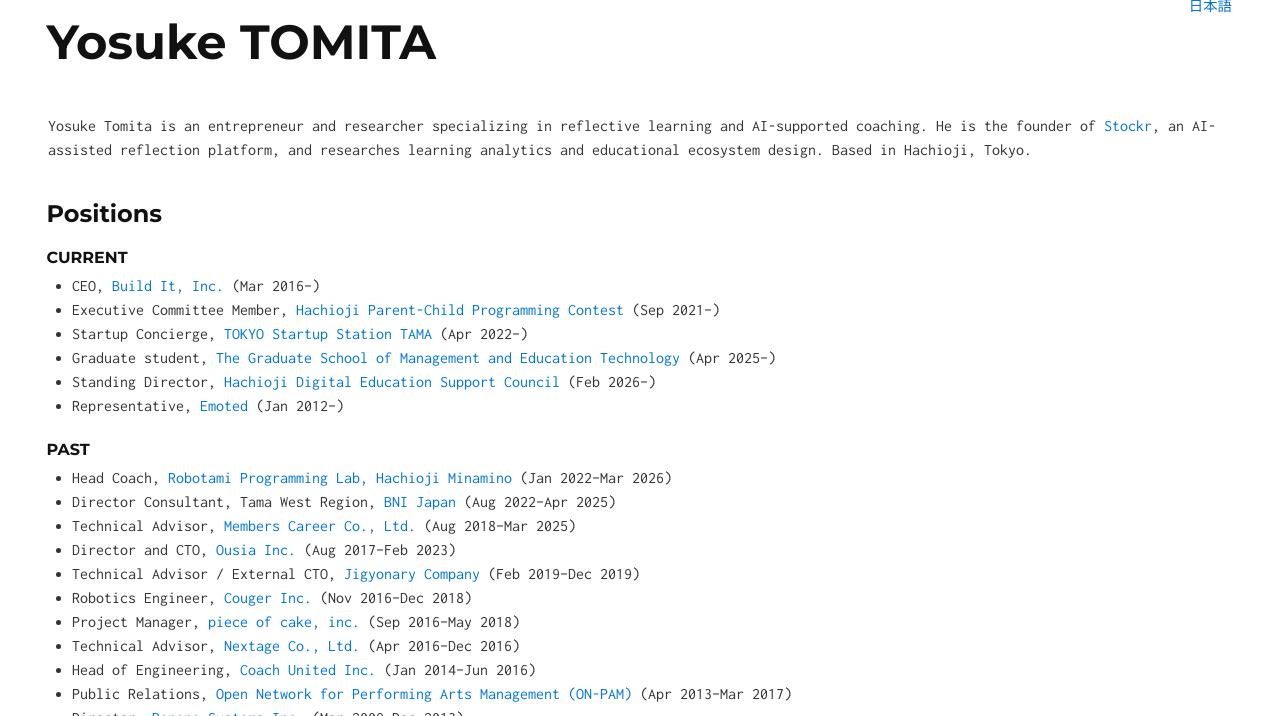
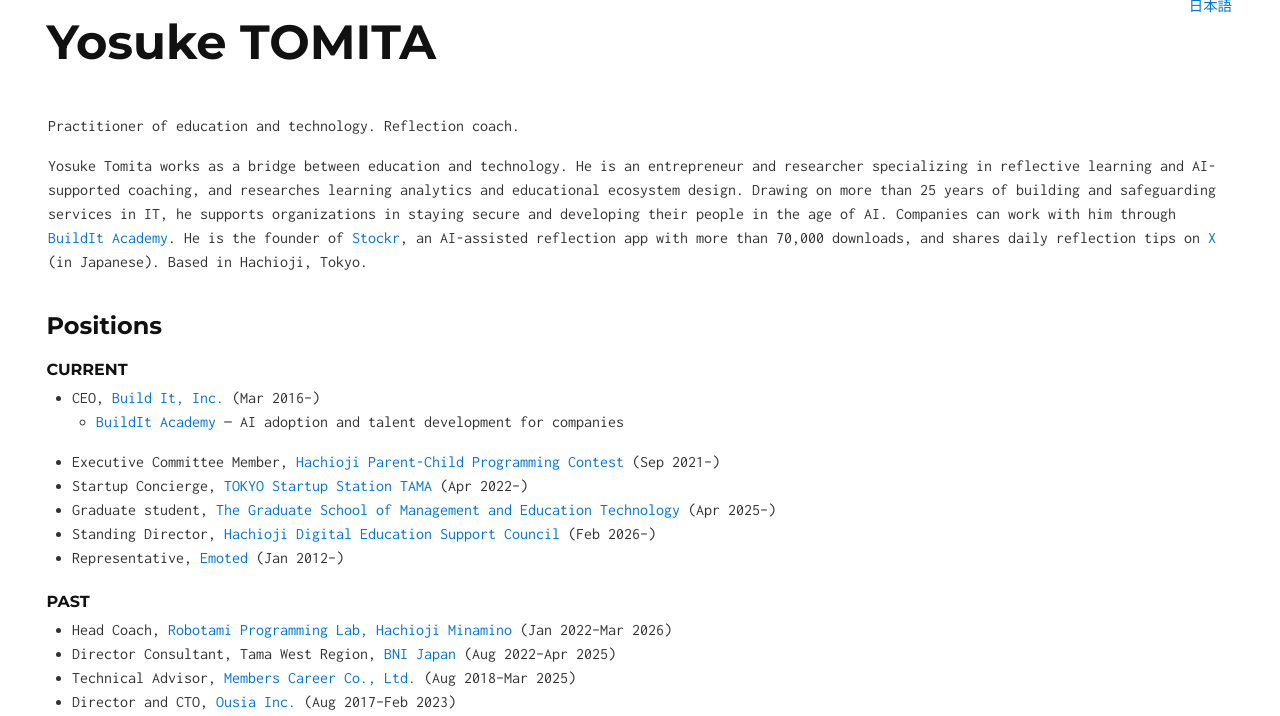
Before and after one commit to tmtysk/tmtysk.github.io, a Jekyll site: the page built from en/index.md, in a window 1280 px wide and 900 px high, cut to the strip 184-900 px from the top of the window. Built offline with Jekyll 4.4.1, drawn with Linux system fonts in a browser that asks for light colours.

Commit message:
add link.

```diff
--- a/_config.yml
+++ b/_config.yml
@@ -1,7 +1,7 @@
 # Site settings
 title: Yosuke TOMITA
 tag_text: Yosuke TOMITA
-description: 東京都八王子市で活動している起業家です. 教育テックのプロフェッショナル, 研究者, ふりかえりコーチ.
+description: 教育の現場とテクノロジーの架け橋に。教育×テクノロジーの実践者、ふりかえりコーチ。専門はふりかえり×AI伴走の研究と実装。東京都八王子市を拠点に活動しています。
 
 url: https://tmtysk.io
 
--- a/en/index.md
+++ b/en/index.md
@@ -3,17 +3,20 @@ layout: default
 lang: en
 hreflang: true
 permalink: /en/
-title: Yosuke TOMITA — Reflective learning and AI-supported coaching
-description: Yosuke Tomita is an entrepreneur and researcher in Hachioji, Tokyo, specializing in reflective learning and AI-supported coaching. Founder of Stockr, an AI-assisted reflection platform.
+title: Yosuke TOMITA — Bridging education and technology
+description: Yosuke Tomita bridges education and technology. Entrepreneur, researcher, and reflection coach specializing in reflective learning and AI-supported coaching. Based in Hachioji, Tokyo.
 ---
 
-Yosuke Tomita is an entrepreneur and researcher specializing in reflective learning and AI-supported coaching. He is the founder of [Stockr](https://stockr.bldt.jp/), an AI-assisted reflection platform, and researches learning analytics and educational ecosystem design. Based in Hachioji, Tokyo.
+Practitioner of education and technology. Reflection coach.
+
+Yosuke Tomita works as a bridge between education and technology. He is an entrepreneur and researcher specializing in reflective learning and AI-supported coaching, and researches learning analytics and educational ecosystem design. Drawing on more than 25 years of building and safeguarding services in IT, he supports organizations in staying secure and developing their people in the age of AI. Companies can work with him through [BuildIt Academy](https://bldt.jp/academy?utm_source=tmtysk-io&utm_medium=referral&utm_campaign=crosslink&utm_content=intro_en). He is the founder of [Stockr](https://stockr.bldt.jp/), an AI-assisted reflection app with more than 70,000 downloads, and shares daily reflection tips on [X](https://x.com/tmtysk) (in Japanese). Based in Hachioji, Tokyo.
 
 ## Positions
 
 ### Current
 
 * CEO, [Build It, Inc.](https://bldt.jp) (Mar 2016–)
+  * [BuildIt Academy](https://bldt.jp/academy?utm_source=tmtysk-io&utm_medium=referral&utm_campaign=crosslink&utm_content=profile_en) — AI adoption and talent development for companies
 * Executive Committee Member, [Hachioji Parent-Child Programming Contest](https://www.802p-oyakotaikai.com/) (Sep 2021–)
 * Startup Concierge, [TOKYO Startup Station TAMA](https://startup-station.jp/ts/) (Apr 2022–)
 * Graduate student, [The Graduate School of Management and Education Technology](https://www.e-mbatech.ac.jp/) (Apr 2025–)
```
Also changed, not shown: index.md (+4 -1 lines).
